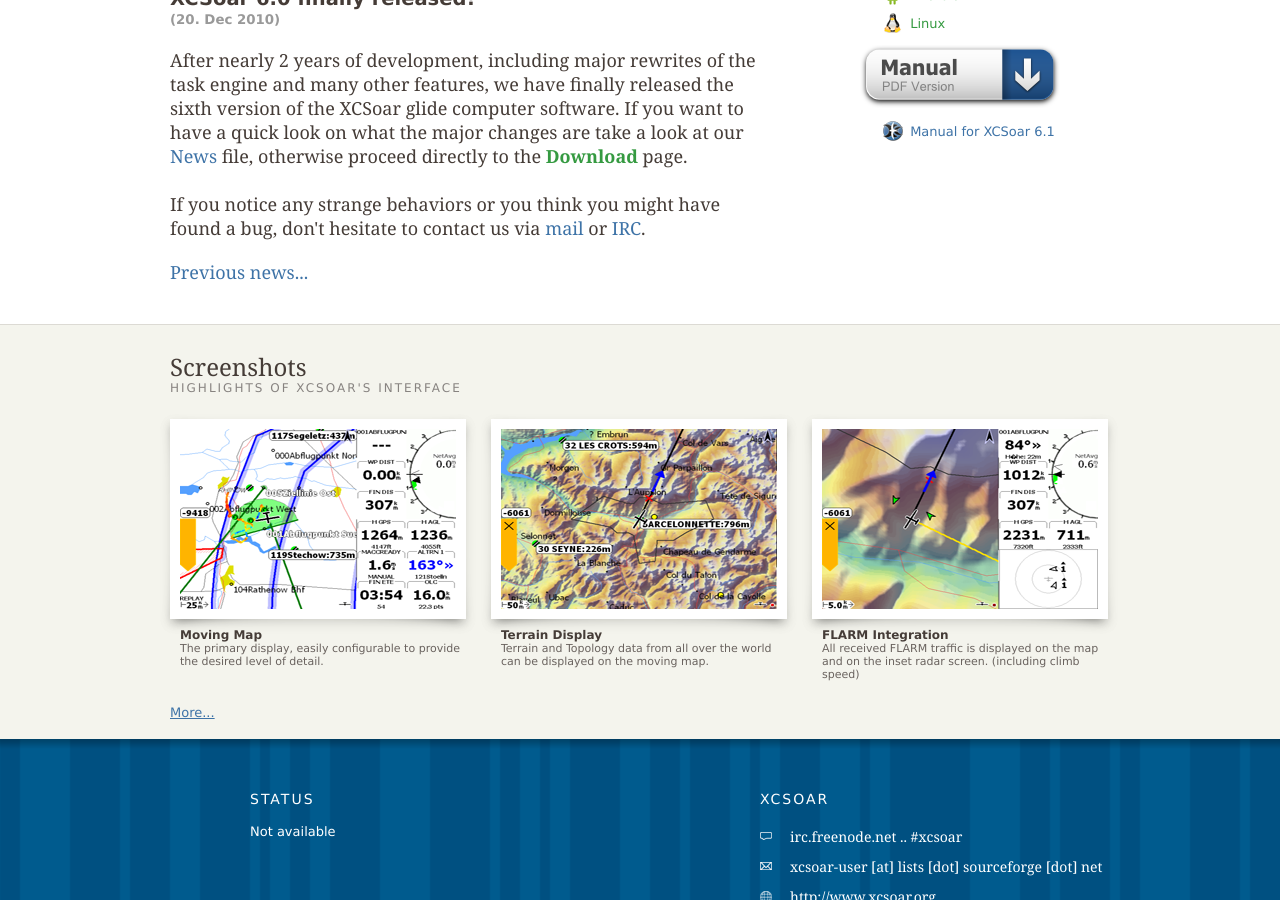
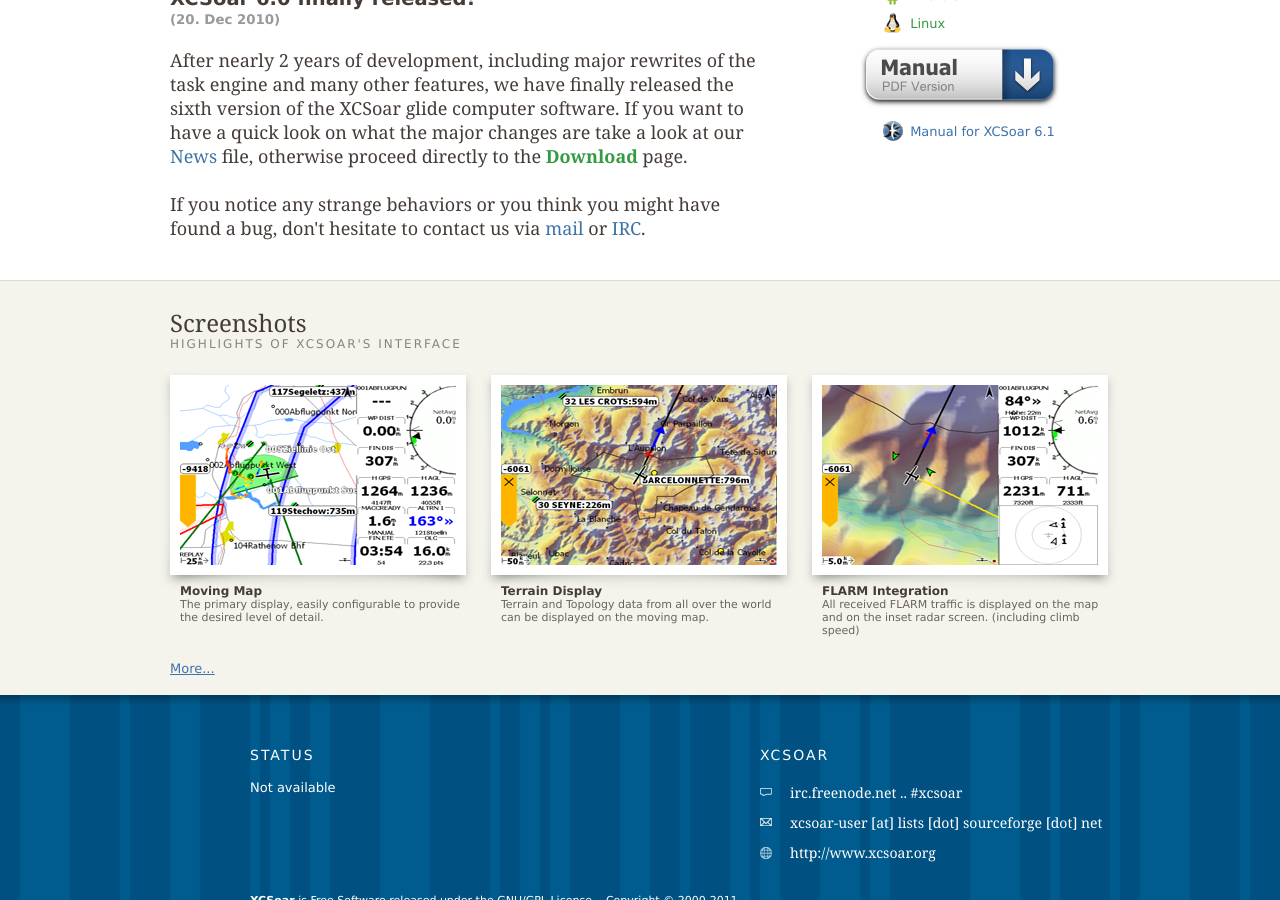
Before and after one commit to XCSoar/website, a Jekyll site: the page built from index.html, in a window 1280 px wide and 900 px high, scrolled down 483 px. Built offline with Jekyll 4.4.1, drawn with Linux system fonts in a browser that asks for light colours.

Commit message:
index: Only show "Previous news..." link if more news available

```diff
--- a/index.html
+++ b/index.html
@@ -30,9 +30,11 @@
                     <span style="font-size: 10pt; color: #999999;">({{ post.date | date:'%e. %b %Y' }})</span>
                 </h2>
 				<h3>{{ post.content }}</h3>
+
+                {% if post.previous %}
+                <h3><a href="/news/" title="See previous news posts">Previous news...</a></h3>
+                {% endif %}
                 {% endfor %}
-
-                <h3><a href="/news/" title="See previous news posts">Previous news...</a></h3>
 			</div>
 
 			<div id="aside">
```
